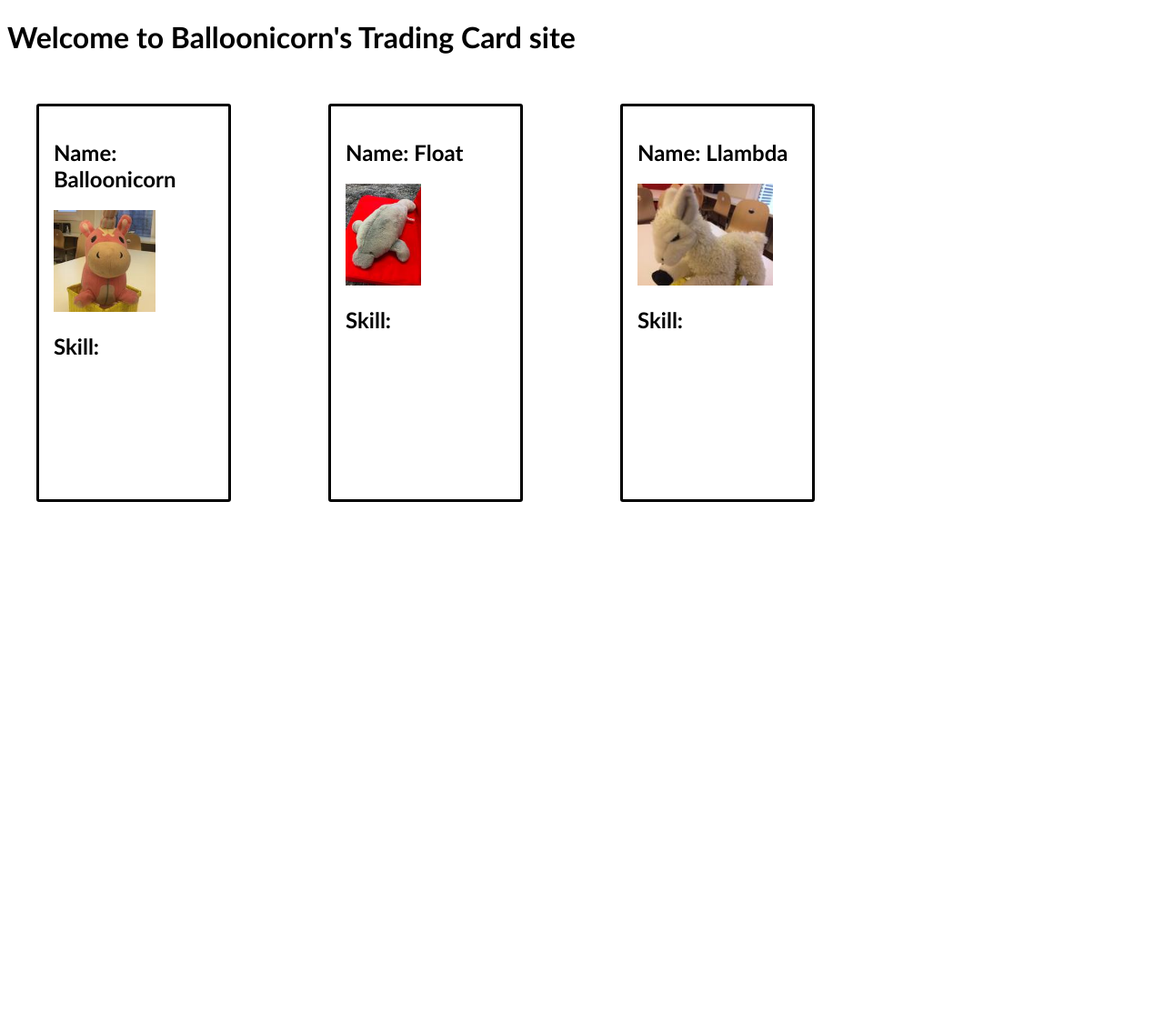
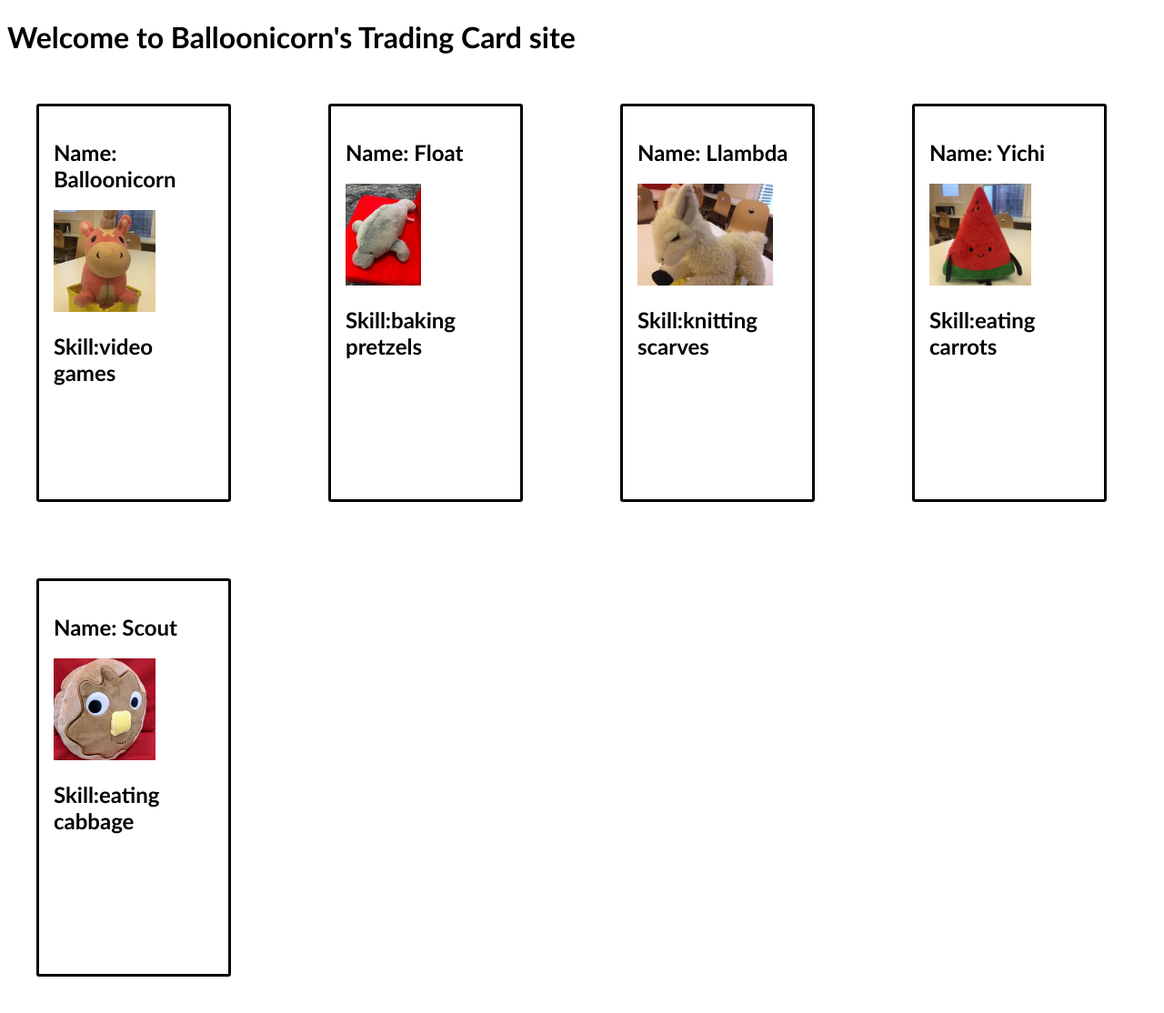
Before and after one commit to scoutmcfall/react-trading-cards, a Flask app: page /cards in a window 1280 px wide. Shown: the whole page at 91% size. Before the commit the page ends 552 px from the top, so only its background shows below. Run offline with Flask 2, Linux system fonts and the light colour scheme; some libraries are stand-ins or nearby versions.

Commit message:
add two more cards to cards page

```diff
--- a/static/js/tradingCard.jsx
+++ b/static/js/tradingCard.jsx
@@ -13,7 +13,7 @@ function TradingCard(props) {
     <div className="card">
       <h2>Name: {props.name}</h2>
       <img src={props.imgUrl} alt="profile" />
-      <h2>Skill: </h2>
+      <h2>Skill:{props.skill} </h2>
     </div>
   );
 }
@@ -32,3 +32,13 @@ ReactDOM.render(
   <TradingCard name="Llambda" skill="knitting scarves" imgUrl="/static/img/llambda.jpg" />,
   document.querySelector('#llambda')
 );
+
+ReactDOM.render(
+  <TradingCard name="Yichi" skill="eating carrots" imgUrl="/static/img/seedpy.jpeg" />,
+  document.querySelector('#yichi')
+);
+
+ReactDOM.render(
+  <TradingCard name="Scout" skill="eating cabbage" imgUrl="/static/img/shortstack-overflow.jpeg" />,
+  document.querySelector('#scout')
+);
--- a/templates/cards.html
+++ b/templates/cards.html
@@ -17,6 +17,12 @@
 
   <!-- Mount Llambda's card on to this element. -->
   <div id="llambda"></div>
+
+  <!-- Mount 's card on to this element. -->
+  <div id="yichi"></div>
+
+  <!-- Mount 's card on to this element. -->
+  <div id="scout"></div>
 </div>
 
 {% endblock %}
```
